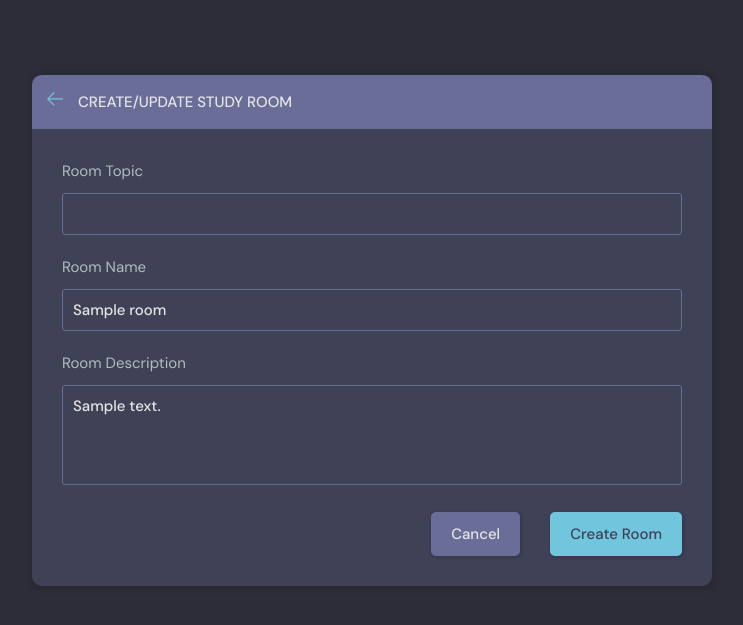
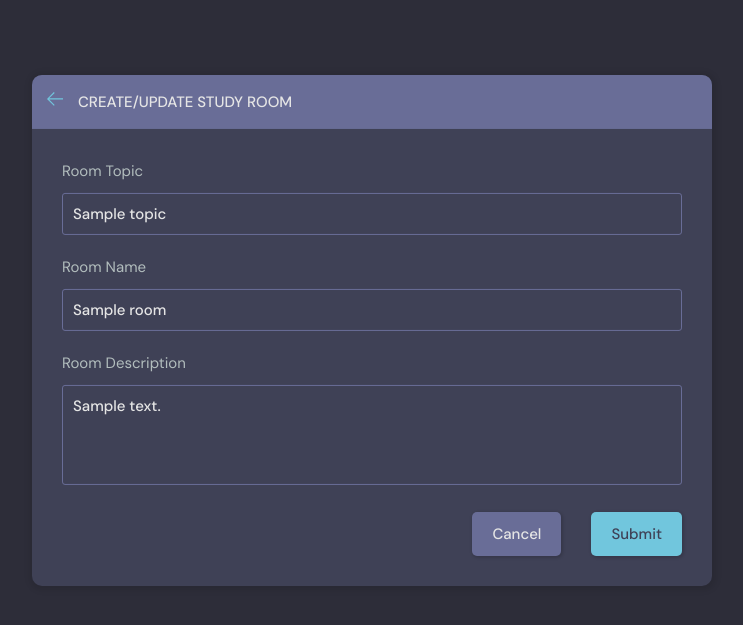
Before and after one commit to Isa1asN/studypal_django, a Django app: page /update-room/1/ in a window 1280 px wide. Shown: the part 90-715 px from the top of the page, without its empty margins (268-1011 px from the left). Run offline with Django 4.2, Linux system fonts and the light colour scheme; a user stored in the database is signed in; tables that the repository leaves empty hold one stand-in row (values such as "Sample post").

Commit message:
completed basic app features and styles

```diff
--- a/base/templates/base/room_form.html
+++ b/base/templates/base/room_form.html
@@ -24,12 +24,13 @@
 
             <div class="form__group">
               <label for="room_topic"> Room Topic</label>
-              <input required type="text" name="topic" list="topic-list" />
+              <input required type="text" name="topic" list="topic-list" value="{{room.topic}}" />
 
               <datalist id="topic-list">
                 <select id="room_topic">
-                  <option value="Python">Python</option>
-                  <option value="Java">Java</option>
+                  {% for topic in topics  %}
+                  <option value="{{topic}}">{{topic}}</option>
+                  {% endfor %}
                 </select>
               </datalist>
             </div>
@@ -45,7 +46,7 @@
 
             <div class="form__action">
               <a class="btn btn--dark" href="{% url 'home' %}">Cancel</a>
-              <button class="btn btn--main" type="submit">Create Room</button>
+              <button class="btn btn--main" type="submit">Submit</button>
             </div>
           </form>
         </div>
--- a/base/views.py
+++ b/base/views.py
@@ -83,31 +83,40 @@ def room(req, pk):
 @login_required(login_url='login')
 def createRoom(req):
     form = RoomForm()
+    topics = Topic.objects.all()
 
     if req.method == 'POST':
-        form = RoomForm(req.POST)
-        if form.is_valid():
-            room = form.save(commit=False)
-            room.host = req.user
-            room.save()
-            return redirect('home')
-    context = {'form' : form}
+        topic_name = req.POST.get('topic')
+        topic, created = Topic.objects.get_or_create(name=topic_name)
+
+        Room.objects.create(
+            host = req.user,
+            topic = topic,
+            name = req.POST.get('name'),
+            description = req.POST.get('description'),
+        )
+        return redirect('home')
+    context = {'form' : form, 'topics' : topics}
     return render(req, 'base/room_form.html', context )
 
 @login_required(login_url='login')
 def updateRoom(req, pk):
     room = Room.objects.get(id = pk)
     form = RoomForm(instance=room)
+    topics = Topic.objects.all()
 
     if req.user != room.host:
         return HttpResponse('You are not allowed here. ')
 
     if req.method == 'POST':
-        form = RoomForm(req.POST, instance=room)
-        if form.is_valid:
-            form.save()
-            return redirect('home')
-    context = {'form' : form }
+        topic_name = req.POST.get('topic')
+        topic, created = Topic.objects.get_or_create(name=topic_name)
+        room.name = req.POST.get('name')
+        room.topic = topic
+        room.description = req.POST.get('description')
+        room.save()
+        return redirect('home')
+    context = {'form' : form , 'topics' : topics, 'room' : room}
     return render(req, 'base/room_form.html', context)
 
 @login_required(login_url='login')
```
Also changed, not shown: base/templates/base/room_form_old.html (deleted, +0 -14 lines).
